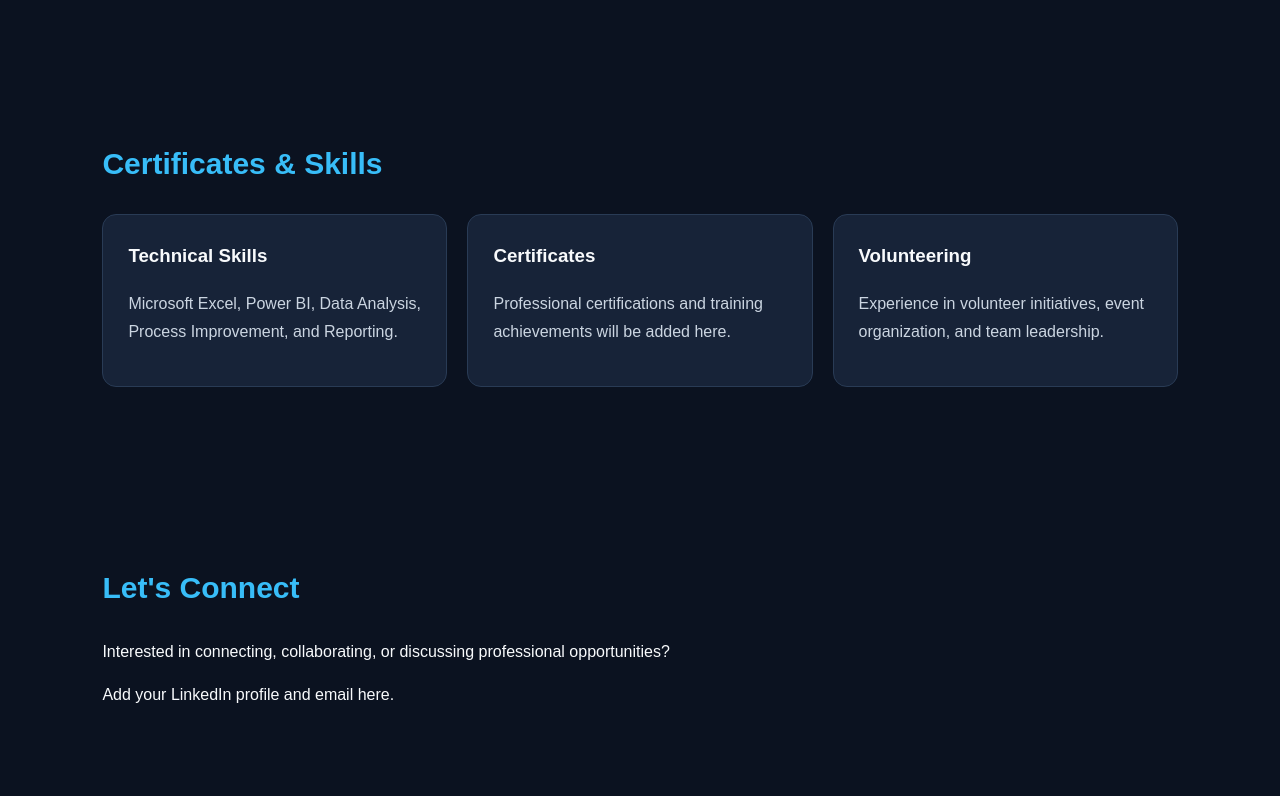
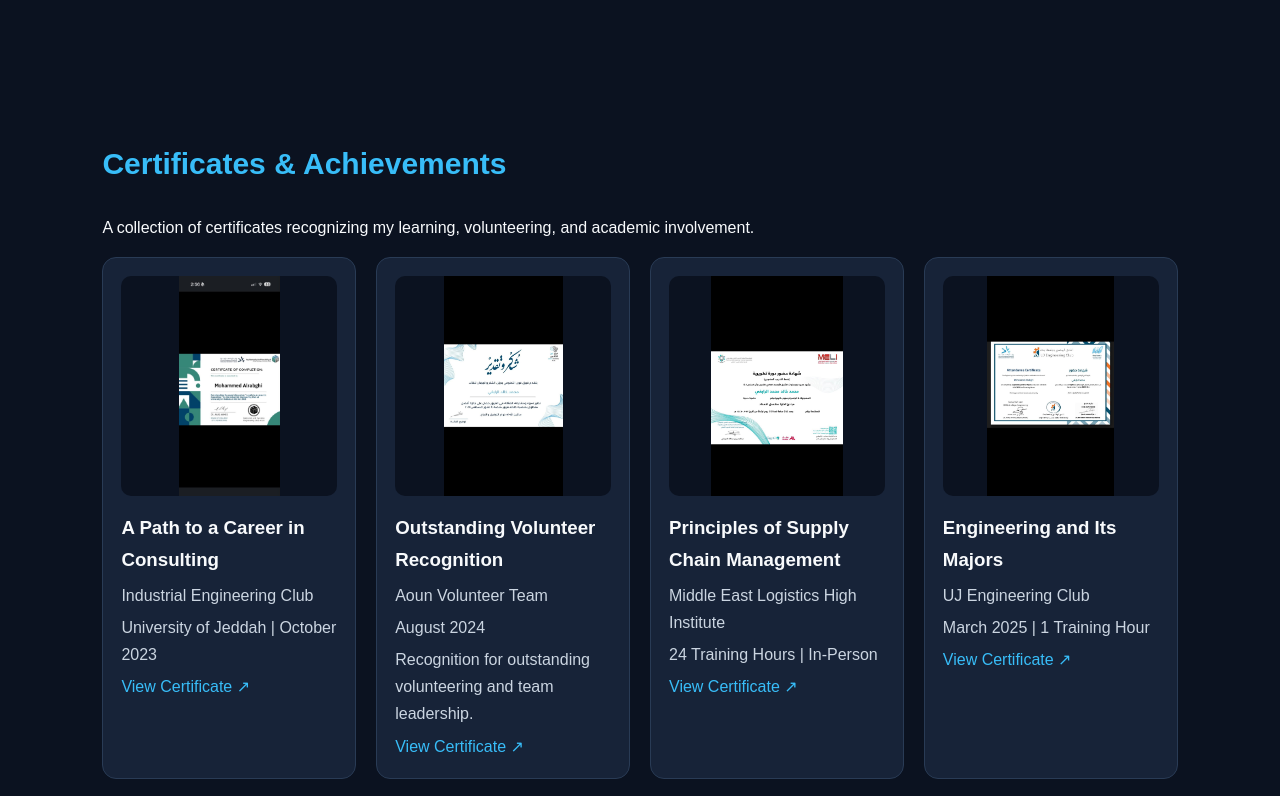
Before and after one commit to MohammedAlrabghi55/MohammedAlrabghi55.github.io, a plain HTML site: page index.html in a window 1280 px wide. Shown: the part 1900-2696 px from the top of the page. Drawn offline with Linux system fonts and the light colour scheme.

Commit message:
Update index.html

```diff
--- a/index.html
+++ b/index.html
@@ -32,8 +32,11 @@
     }
     nav a:hover { color: #38bdf8; }
     section { padding: 75px 8%; }
-    .hero { padding-top: 110px; padding-bottom: 110px; }
-    .hero h1 { font-size: clamp(36px, 6vw, 65px); margin: 0; }
+    .hero { padding: 110px 8%; }
+    .hero h1 {
+      font-size: clamp(36px, 6vw, 65px);
+      margin: 0;
+    }
     .hero p { max-width: 650px; color: #cbd5e1; }
     h2 { color: #38bdf8; font-size: 30px; }
     .tag { color: #38bdf8; font-weight: bold; }
@@ -60,6 +63,40 @@
     }
     .card h3 { margin-top: 0; }
     .card p { color: #cbd5e1; }
+
+    /* Certificate gallery */
+    .certificate-card {
+      background: #172338;
+      border: 1px solid #293b55;
+      border-radius: 14px;
+      padding: 18px;
+      transition: transform 0.25s;
+    }
+    .certificate-card:hover {
+      transform: translateY(-5px);
+    }
+    .certificate-card img {
+      display: block;
+      width: 100%;
+      height: 220px;
+      object-fit: contain;
+      background: #0b1220;
+      border-radius: 10px;
+    }
+    .certificate-card h3 {
+      margin: 16px 0 6px;
+    }
+    .certificate-card p {
+      color: #cbd5e1;
+      margin: 5px 0;
+    }
+    .certificate-card a {
+      color: #38bdf8;
+      text-decoration: none;
+    }
+    .certificate-card a:hover {
+      text-decoration: underline;
+    }
     footer {
       text-align: center;
       padding: 30px;
@@ -90,7 +127,9 @@
       business operations, data analysis,
       and solving real-world challenges.
     </p>
-    <a class="btn" href="#about">Explore My Portfolio</a>
+    <a class="btn" href="#about">
+      Explore My Portfolio
+    </a>
   </section>
 
   <section id="about">
@@ -109,14 +148,19 @@
       <div class="card">
         <h3>Bupa Arabia</h3>
         <p>Sales Support | Tamheer Program</p>
-        <p>Business operations, data validation,
-        reporting, and Excel-based processes.</p>
+        <p>
+          Business operations, data validation,
+          reporting, and Excel-based processes.
+        </p>
       </div>
+
       <div class="card">
         <h3>AQUAT Food Industries</h3>
         <p>Industrial Engineering | Co-op Training</p>
-        <p>Sanitation operations, team coordination,
-        KPI monitoring, and process improvement.</p>
+        <p>
+          Sanitation operations, team coordination,
+          KPI monitoring, and process improvement.
+        </p>
       </div>
     </div>
   </section>
@@ -126,39 +170,135 @@
     <div class="cards">
       <div class="card">
         <h3>Energy-Aware Scheduling</h3>
-        <p>Graduation project focused on scheduling
-        optimization and energy efficiency.</p>
+        <p>
+          Graduation project focused on scheduling
+          optimization and energy efficiency.
+        </p>
       </div>
+
       <div class="card">
         <h3>Power BI Dashboards</h3>
-        <p>Data visualization, business insights,
-        and interactive performance dashboards.</p>
+        <p>
+          Data visualization, business insights,
+          and interactive performance dashboards.
+        </p>
       </div>
+
       <div class="card">
         <h3>Simulation & Quality</h3>
-        <p>Academic projects involving simulation,
-        quality control, and operational analysis.</p>
+        <p>
+          Academic projects involving simulation,
+          quality control, and operational analysis.
+        </p>
       </div>
     </div>
   </section>
 
   <section id="certificates">
-    <h2>Certificates & Skills</h2>
+    <h2>Certificates & Achievements</h2>
+    <p>
+      A collection of certificates recognizing my
+      learning, volunteering, and academic involvement.
+    </p>
+
+    <div class="cards">
+
+      <!-- Certificate 1 -->
+      <div class="certificate-card">
+        <a href="WhatsApp Image 2026-10-09 at 2.56.58 PM.jpeg"
+           target="_blank" rel="noopener noreferrer">
+          <img
+            src="WhatsApp Image 2026-10-09 at 2.56.58 PM.jpeg"
+            alt="Consulting Career Panel Certificate"
+            loading="lazy">
+        </a>
+        <h3>A Path to a Career in Consulting</h3>
+        <p>Industrial Engineering Club</p>
+        <p>University of Jeddah | October 2023</p>
+        <a href="WhatsApp Image 2026-10-09 at 2.56.58 PM.jpeg"
+           target="_blank" rel="noopener noreferrer">
+          View Certificate ↗
+        </a>
+      </div>
+
+      <!-- Certificate 2 -->
+      <div class="certificate-card">
+        <a href="WhatsApp Image 2026-10-09 at 3.04.03 PM.jpeg"
+           target="_blank" rel="noopener noreferrer">
+          <img
+            src="WhatsApp Image 2026-10-09 at 3.04.03 PM.jpeg"
+            alt="Outstanding Volunteer Recognition"
+            loading="lazy">
+        </a>
+        <h3>Outstanding Volunteer Recognition</h3>
+        <p>Aoun Volunteer Team</p>
+        <p>August 2024</p>
+        <p>
+          Recognition for outstanding volunteering
+          and team leadership.
+        </p>
+        <a href="WhatsApp Image 2026-10-09 at 3.04.03 PM.jpeg"
+           target="_blank" rel="noopener noreferrer">
+          View Certificate ↗
+        </a>
+      </div>
+
+      <!-- Certificate 3 -->
+      <div class="certificate-card">
+        <a href="WhatsApp Image 2026-10-09 at 3.04.04 PM.jpeg"
+           target="_blank" rel="noopener noreferrer">
+          <img
+            src="WhatsApp Image 2026-10-09 at 3.04.04 PM.jpeg"
+            alt="Supply Chain Management Certificate"
+            loading="lazy">
+        </a>
+        <h3>Principles of Supply Chain Management</h3>
+        <p>Middle East Logistics High Institute</p>
+        <p>24 Training Hours | In-Person</p>
+        <a href="WhatsApp Image 2026-10-09 at 3.04.04 PM.jpeg"
+           target="_blank" rel="noopener noreferrer">
+          View Certificate ↗
+        </a>
+      </div>
+
+      <!-- Certificate 4 -->
+      <div class="certificate-card">
+        <a href="WhatsApp Image 2026-10-09 at 3.06.15 PM.jpeg"
+           target="_blank" rel="noopener noreferrer">
+          <img
+            src="WhatsApp Image 2026-10-09 at 3.06.15 PM.jpeg"
+            alt="Engineering and Its Majors Certificate"
+            loading="lazy">
+        </a>
+        <h3>Engineering and Its Majors</h3>
+        <p>UJ Engineering Club</p>
+        <p>March 2025 | 1 Training Hour</p>
+        <a href="WhatsApp Image 2026-10-09 at 3.06.15 PM.jpeg"
+           target="_blank" rel="noopener noreferrer">
+          View Certificate ↗
+        </a>
+      </div>
+
+    </div>
+  </section>
+
+  <section id="skills">
+    <h2>Skills & Volunteering</h2>
     <div class="cards">
       <div class="card">
         <h3>Technical Skills</h3>
-        <p>Microsoft Excel, Power BI, Data Analysis,
-        Process Improvement, and Reporting.</p>
-      </div>
-      <div class="card">
-        <h3>Certificates</h3>
-        <p>Professional certifications and
-        training achievements will be added here.</p>
+        <p>
+          Microsoft Excel, Power BI,
+          Data Analysis, Process Improvement,
+          and Reporting.
+        </p>
       </div>
       <div class="card">
         <h3>Volunteering</h3>
-        <p>Experience in volunteer initiatives,
-        event organization, and team leadership.</p>
+        <p>
+          Experience in volunteer initiatives,
+          event organization, and team leadership.
+        </p>
       </div>
     </div>
   </section>
```
